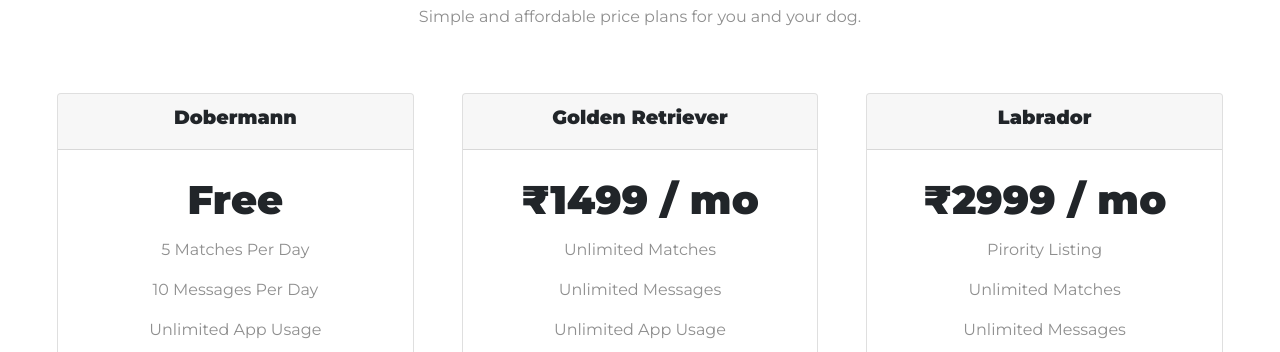
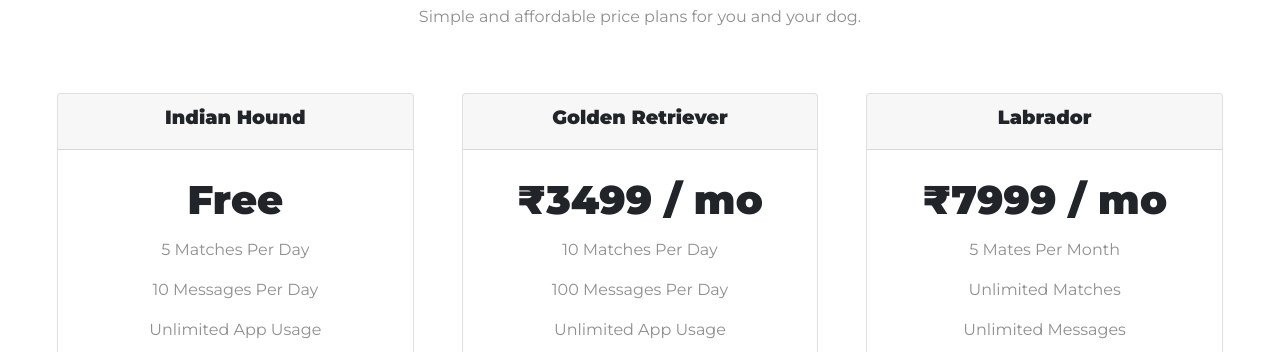
Before and after one commit to Aaniket09/tindog-project, a plain HTML site: page index.html in a window 1280 px wide. Shown: the part 2114-2466 px from the top of the page. Drawn offline with nearby package versions, Linux system fonts and the light colour scheme.

Commit message:
Update index.html

```diff
--- a/index.html
+++ b/index.html
@@ -164,7 +164,7 @@
       <div class="pricing-card col-lg-4 col-md-6">
         <div class="card">
           <div class="card-header">
-            <h3 class="pricing-title">Dobermann</h3>
+            <h3 class="pricing-title">Indian Hound</h3>
           </div>
           <div class="card-body">
             <h2 class="pricing-text">Free</h2>
@@ -182,9 +182,9 @@
             <h3 class="pricing-title">Golden Retriever</h3>
           </div>
           <div class="card-body">
-            <h2 class="pricing-text">₹1499 / mo</h2>
-            <p>Unlimited Matches</p>
-            <p>Unlimited Messages</p>
+            <h2 class="pricing-text">₹3499 / mo</h2>
+            <p>10 Matches Per Day</p>
+            <p>100 Messages Per Day</p>
             <p>Unlimited App Usage</p>
             <p style="visibility: hidden">NIL</p>
             <button class="btn btn-dark btn-lg btn-block" type="button">Sign Up</button>
@@ -197,8 +197,8 @@
             <h3 class="pricing-title">Labrador</h3>
           </div>
           <div class="card-body">
-            <h2 class="pricing-text">₹2999 / mo</h2>
-            <p>Pirority Listing</p>
+            <h2 class="pricing-text">₹7999 / mo</h2>
+            <p>5 Mates Per Month</p>
             <p>Unlimited Matches</p>
             <p>Unlimited Messages</p>
             <p>Unlimited App Usage</p>
```
